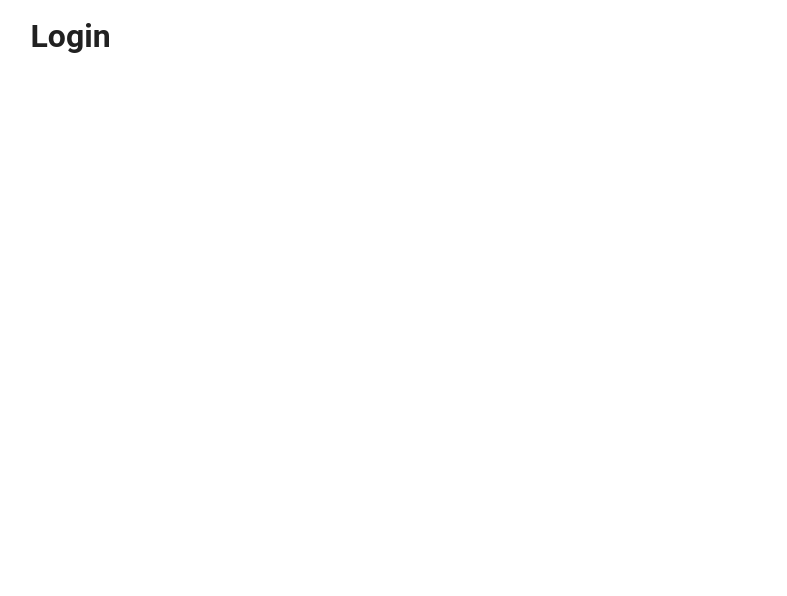
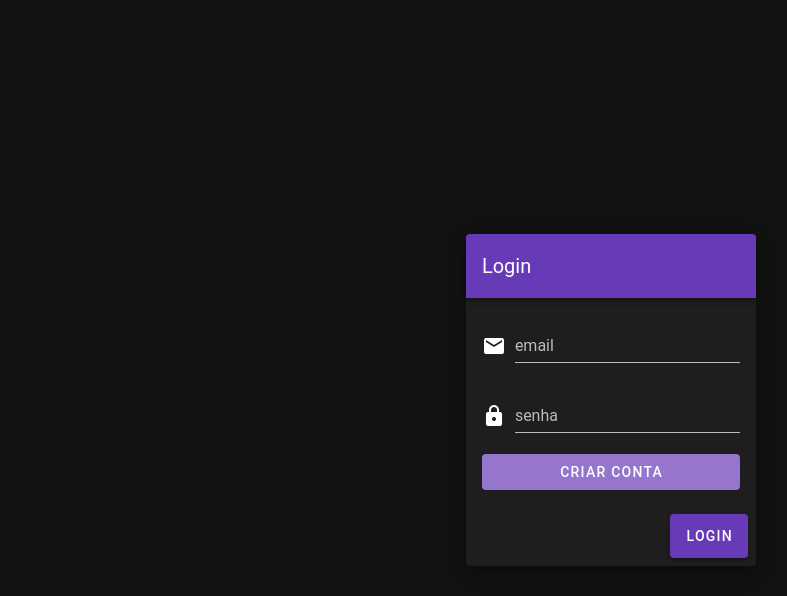
Before and after one commit to mtheusdev/myfinance-fron-end, a Vue app: page /login in a window 1280 px wide. Shown: the top 596 px of the page, without its empty margins (29-816 px from the left). Built offline with nearby package versions, Linux system fonts and the light colour scheme; a small style sheet from the web is missing.

Commit message:
iniciando com rotas e login, template login, temas e cores principais

```diff
--- a/package.json
+++ b/package.json
@@ -8,7 +8,10 @@
     "lint": "vue-cli-service lint"
   },
   "dependencies": {
-    "@mdi/font": "5.9.55",
+    "@fortawesome/fontawesome-svg-core": "^1.2.35",
+    "@fortawesome/free-solid-svg-icons": "^5.15.3",
+    "@fortawesome/vue-fontawesome": "^2.0.2",
+    "@mdi/font": "^5.9.55",
     "core-js": "^3.6.5",
     "material-design-icons-iconfont": "^3.0.3",
     "roboto-fontface": "*",
--- a/src/App.vue
+++ b/src/App.vue
@@ -1,13 +1,16 @@
 <template>
-  <v-app>
-    <v-content>
+  <v-app dark>
+    <v-main>
       <router-view />
-    </v-content>
+    </v-main>
   </v-app>
 </template>
 
 <script>
 export default {
-  name: 'App'
+  name: 'App',
+  created () {
+    this.$vuetify.theme.dark = true
+  }
 }
 </script>
--- a/src/main.js
+++ b/src/main.js
@@ -4,9 +4,6 @@ import router from './router'
 import store from './store'
 import vuetify from './plugins/vuetify'
 import 'roboto-fontface/css/roboto/roboto-fontface.css'
-import '@mdi/font/css/materialdesignicons.css'
-
-Vue.config.productionTip = false
 
 new Vue({
   router,
--- a/src/modules/auth/views/Login.vue
+++ b/src/modules/auth/views/Login.vue
@@ -1,12 +1,33 @@
 <template>
-  <v-container>
-    <h1>Login</h1>
+  <v-container fill-height>
+    <v-layout justify-center align-center>
+      <v-flex xs12 sm6 md4 lg3 >
+        <v-card class="elevation-12">
+          <v-toolbar color="primary" dark>
+            <v-toolbar-title>Login</v-toolbar-title>
+          </v-toolbar>
+          <v-card-text>
+            <v-form>
+              <v-text-field prepend-icon="mdi-email" name="email"
+              label="email" type="email"></v-text-field>
+              <v-text-field prepend-icon="mdi-lock" name="password"
+              label="senha" type="password"></v-text-field>
+            </v-form>
+            <v-btn color="secondary" block depressed>Criar Conta</v-btn>
+          </v-card-text>
+          <v-card-actions>
+            <v-spacer></v-spacer>
+            <v-btn color="primary" large>Login</v-btn>
+          </v-card-actions>
+        </v-card>
+      </v-flex>
+    </v-layout>
   </v-container>
 </template>
 
 <script>
 export default {
-
+  name: 'Login'
 }
 </script>
 
--- a/src/plugins/vuetify.js
+++ b/src/plugins/vuetify.js
@@ -1,6 +1,8 @@
+import '@mdi/font/css/materialdesignicons.css'
 import Vue from 'vue'
 import Vuetify from 'vuetify/lib/framework'
 import pt from 'vuetify/lib/locale/pt'
+import colors from 'vuetify/lib/util/colors'
 
 Vue.use(Vuetify)
 
@@ -8,5 +10,20 @@ export default new Vuetify({
   lang: {
     locales: { pt },
     current: 'pt'
+  },
+  icons: {
+    iconfont: 'mdi' // default - only for display purposes
+  },
+  theme: {
+    themes: {
+      dark: {
+        primary: colors.deepPurple,
+        secondary: colors.deepPurple.lighten2,
+        accent: colors.purple.darken3,
+        error: colors.pink.darken1,
+        success: colors.deepPurple.accent1,
+        warning: colors.pink.lighten2
+      }
+    }
   }
 })
```
Also changed, not shown: 2 other files (tests, documents, lock files or other folders).
